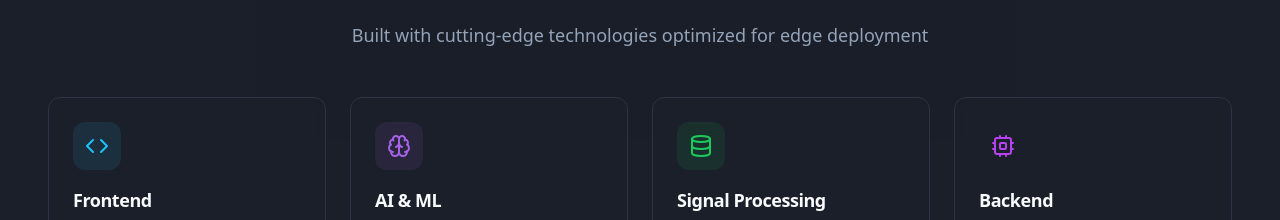
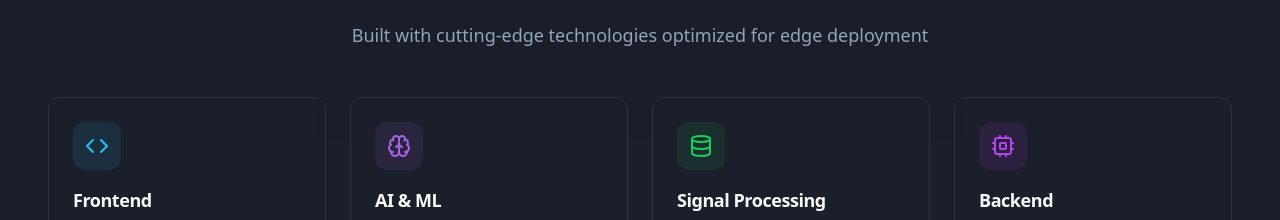
Before and after one commit to senushidinara/neuroaccess-, a React (Vite) app: page / in a window 1280 px wide. Shown: the part 6465-6685 px from the top of the page. Built offline with nearby package versions, Linux system fonts and the light colour scheme; the HTML template or start-up script is replaced by a standard one.

Commit message:
Fix dynamic Tailwind classes in TechStack.tsx
cgen-29fee997e0c248b98bf29c1446a8443f

```diff
--- a/src/components/TechStack.tsx
+++ b/src/components/TechStack.tsx
@@ -2,6 +2,13 @@ import { Card } from "@/components/ui/card";
 import { Code, Database, Brain, Cpu } from "lucide-react";
 
 const TechStack = () => {
+  const colorMap: Record<string, { bg: string; text: string; dot: string }> = {
+    primary: { bg: "hsl(var(--primary) / 0.1)", text: "hsl(var(--primary))", dot: "hsl(var(--primary))" },
+    secondary: { bg: "hsl(var(--secondary) / 0.1)", text: "hsl(var(--secondary))", dot: "hsl(var(--secondary))" },
+    success: { bg: "hsl(var(--success) / 0.1)", text: "hsl(var(--success))", dot: "hsl(var(--success))" },
+    accent: { bg: "hsl(var(--accent) / 0.1)", text: "hsl(var(--accent))", dot: "hsl(var(--accent))" },
+  };
+
   const techCategories = [
     {
       icon: Code,
@@ -62,19 +69,26 @@ const TechStack = () => {
         <div className="grid grid-cols-1 md:grid-cols-2 lg:grid-cols-4 gap-6 mb-12">
           {techCategories.map((category, index) => {
             const Icon = category.icon;
+            const colors = colorMap[category.color];
             return (
               <Card
                 key={index}
                 className="p-6 bg-card/50 backdrop-blur-sm border-border hover:border-primary/50 transition-all"
               >
-                <div className={`w-12 h-12 rounded-lg bg-${category.color}/10 flex items-center justify-center mb-4`}>
-                  <Icon className={`w-6 h-6 text-${category.color}`} />
+                <div
+                  className="w-12 h-12 rounded-lg flex items-center justify-center mb-4"
+                  style={{ backgroundColor: colors.bg }}
+                >
+                  <Icon className="w-6 h-6" style={{ color: colors.text }} />
                 </div>
                 <h3 className="text-lg font-semibold mb-4">{category.title}</h3>
                 <ul className="space-y-2">
                   {category.technologies.map((tech, i) => (
                     <li key={i} className="text-sm text-muted-foreground flex items-center gap-2">
-                      <div className={`w-1.5 h-1.5 rounded-full bg-${category.color}`} />
+                      <div
+                        className="w-1.5 h-1.5 rounded-full"
+                        style={{ backgroundColor: colors.dot }}
+                      />
                       {tech}
                     </li>
                   ))}
```
